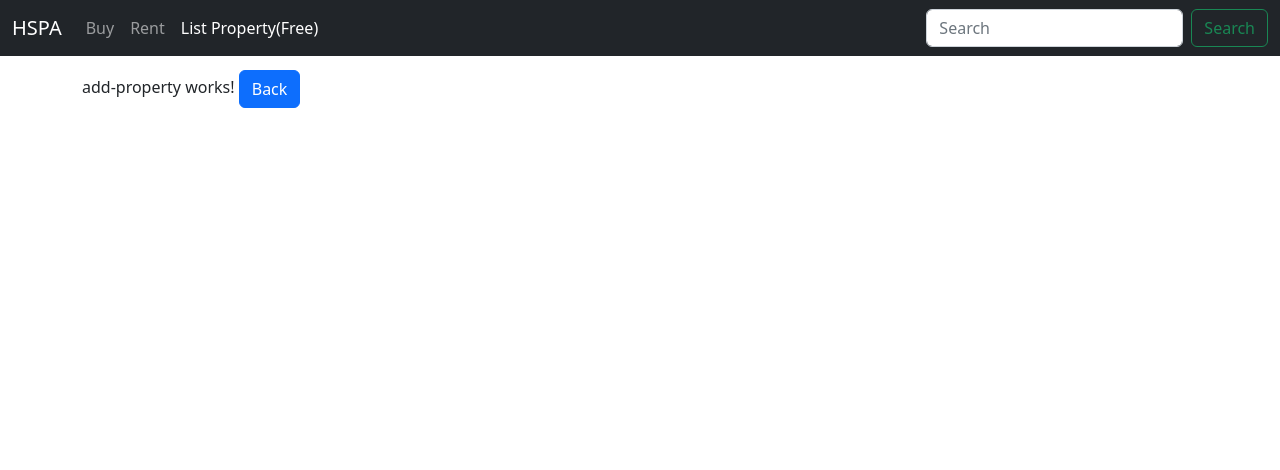
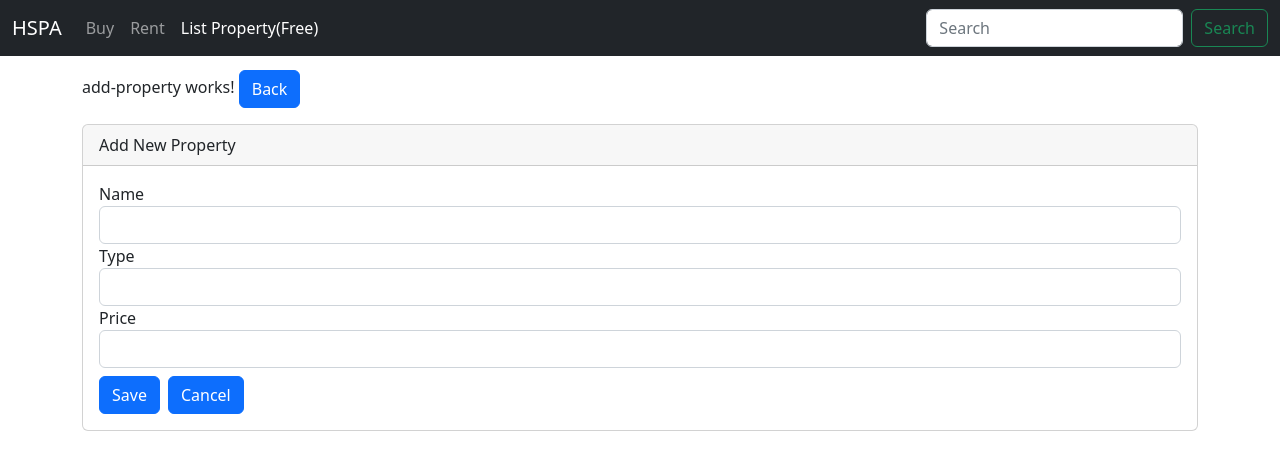
Before and after one commit to Twinkle5296/NetCoreAngularDemo, an Angular app in the folder FrontEnd/: page /add-property in a window 1280 px wide. Shown: the top 470 px of the page. Built offline with nearby package versions, Linux system fonts and the light colour scheme.

Commit message:
Template driven forms in angular

```diff
--- a/FrontEnd/src/app/app.module.ts
+++ b/FrontEnd/src/app/app.module.ts
@@ -10,6 +10,7 @@
 import { HousingService } from './services/housing.service';
 import { AddPropertyComponent } from './property/add-property/add-property.component';
 import { PropertyDetailComponent } from './property/property-detail/property-detail.component';
+import { FormsModule } from '@angular/forms';
 
 const appRoutes:Routes=[
   {path:'',component:PropertyListComponent},
@@ -31,6 +32,7 @@
   imports: [
     BrowserModule,
     HttpClientModule,
+    FormsModule,
     RouterModule.forRoot(appRoutes)
   ],
   providers: [
--- a/FrontEnd/src/app/property/add-property/add-property.component.css
+++ b/FrontEnd/src/app/property/add-property/add-property.component.css
@@ -0,0 +1,6 @@
+.ng-invalid.ng-touched{
+    border-color: red;
+}
+.error-block{
+    color:red;
+}
--- a/FrontEnd/src/app/property/add-property/add-property.component.html
+++ b/FrontEnd/src/app/property/add-property/add-property.component.html
@@ -2,3 +2,36 @@
   add-property works!
   <button (click)="onBack()" class="btn btn-primary">Back</button>
 </p>
+<div class="card">
+  <div class="card-header">
+    Add New Property
+  </div>
+  <div class="card-body">
+    <form (ngSubmit)="onSubmit(Form)" #Form="ngForm">
+      <div class="form-group col-12">
+        <label for="name">Name</label>
+        <input type="text" class="form-control" #propName="ngModel" ngModel name="Name" required minlength="5">
+
+        <span *ngIf="!propName.valid && propName.touched" class="error-block">
+          <span *ngIf="propName.errors?.['required']">Please Provide Name</span>
+          <span *ngIf="propName.errors?.['minlength']">Name Must Be Atleast 5 Character Long</span>
+        </span>
+      </div>
+
+      <div class="form-group col-12">
+        <label for="type">Type</label>
+        <input type="text" class="form-control" ngModel name="Type">
+      </div>
+
+      <div class="form-group col-12">
+        <label for="price">Price</label>
+        <input type="text" class="form-control" ngModel name="Price">
+      </div>
+      <!-- [disabled]="!Form.valid" -->
+      <div class="form-group col-12 mt-2">
+        <button  type="submit" class="btn btn-primary me-2">Save</button>
+        <button type="reset" class="btn btn-primary">Cancel</button>
+      </div>
+    </form>
+  </div>
+</div>
--- a/FrontEnd/src/app/property/add-property/add-property.component.ts
+++ b/FrontEnd/src/app/property/add-property/add-property.component.ts
@@ -1,5 +1,6 @@
-import { Component, OnInit } from '@angular/core';
+import { Component, OnInit,ViewChild } from '@angular/core';
 import {Router} from '@angular/router';
+import { NgForm } from '@angular/forms';
 
 @Component({
   selector: 'app-add-property',
@@ -7,7 +8,7 @@
   styleUrls: ['./add-property.component.css']
 })
 export class AddPropertyComponent implements OnInit {
-
+ @ViewChild('Form') addPropertyForm:NgForm | undefined;
   constructor(private router:Router) { }
 
   ngOnInit() {
@@ -17,4 +18,9 @@
     this.router.navigate(['/'])
   }
 
+  onSubmit(Form : NgForm){
+    console.log('Congrast!, From Submitted Successfully.');
+    console.log(this.addPropertyForm);
+  }
+
 }
```
